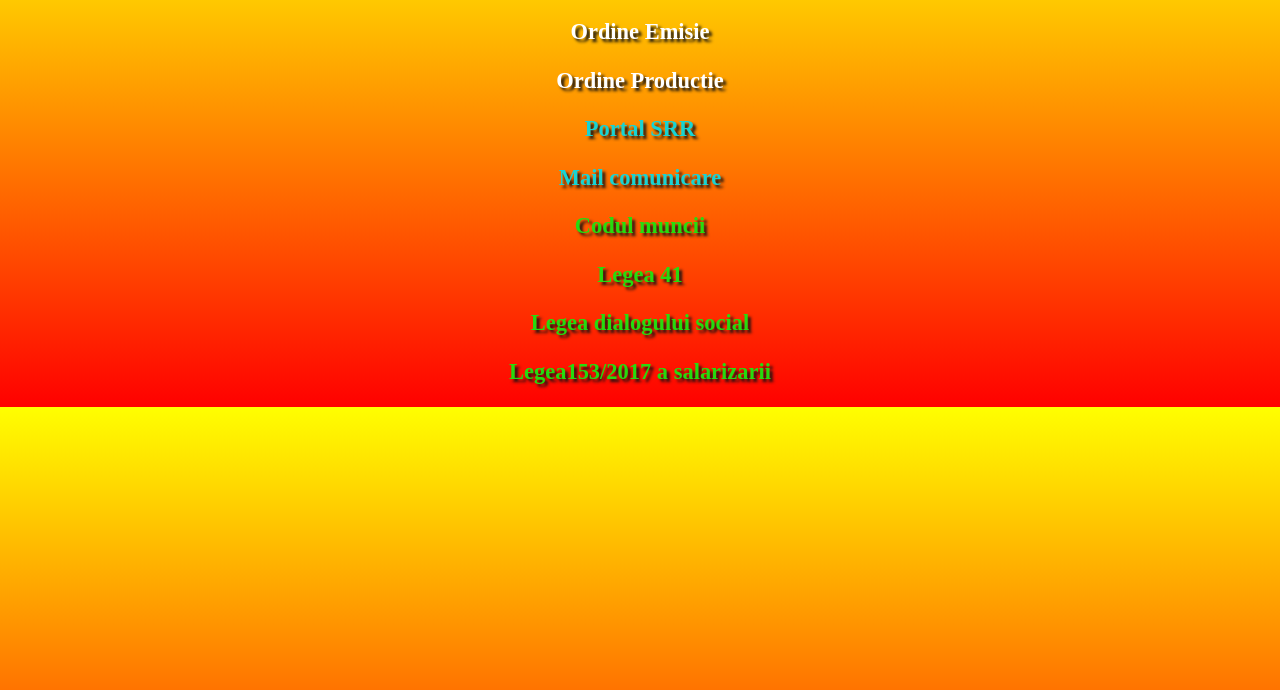
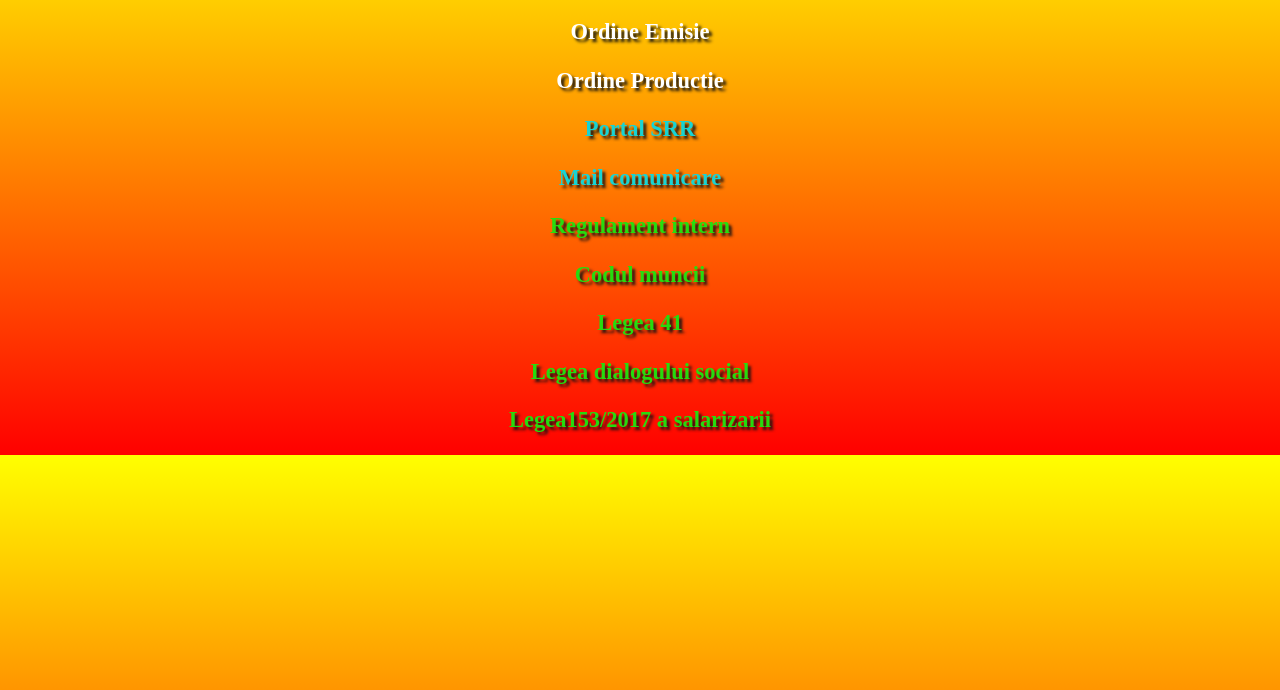
Before and after one commit to dumitrupopescu22/linkuri, a plain HTML site: page index.html in a window 1280 px wide. Shown: the part 110-800 px from the top of the page. Drawn offline with Linux system fonts and the light colour scheme.

Commit message:
reg intern

```diff
--- a/index.html
+++ b/index.html
@@ -28,6 +28,7 @@
     </div>
 
     <div class="linkuri3">
+      <a href="https://portal.srr.ro/files/articles/981/89261-regulamentul_intern_al_radio_romania_-_conform_hca_nr.529_din_22.09.2025.pdf"><h3>Regulament intern</h3></a>
       <a href="https://codulmuncii.ro/"><h3>Codul muncii</h3></a>
 
       <a href="https://legislatie.just.ro/Public/DetaliiDocument/49008"><h3>Legea 41</h3></a>
```
